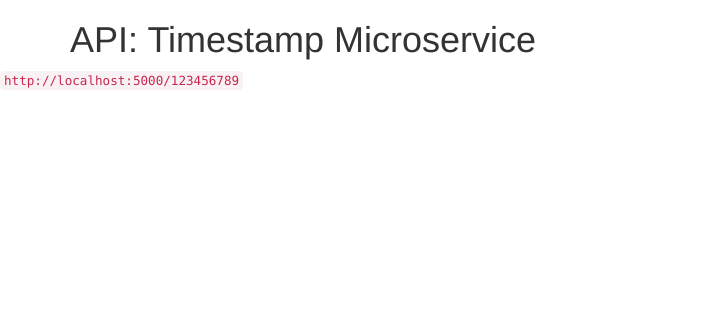
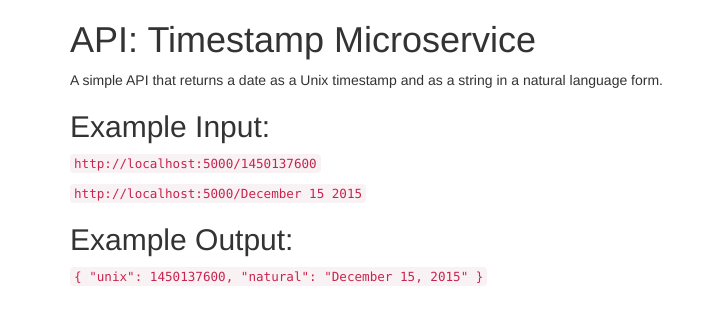
Before and after one commit to pitts114/timestamp-ms, a website: page public/index.html in a window 1280 px wide. Shown: the whole page, without its empty margins (0-725 px from the left). Drawn offline with nearby package versions, Linux system fonts and the light colour scheme.

Commit message:
Add example I/O to frontpage

```diff
--- a/public/index.html
+++ b/public/index.html
@@ -11,9 +11,13 @@
     <body>
         <div class="container">
             <h1 class=header>API: Timestamp Microservice</h1>
+            <p>A simple API that returns a date as a Unix timestamp and as a string in a natural language form.</p>
+            <h2>Example Input:</h2>
+            <p><code>http://localhost:5000/1450137600</code></p>
+            <p><code>http://localhost:5000/December 15 2015</code></p>
+            <h2>Example Output:</h2>
+            <p><code>{ "unix": 1450137600, "natural": "December 15, 2015" }</code></p>
         </div>
-
-        <code>http://localhost:5000/123456789</code>
     </body>
 </html>
 
```
